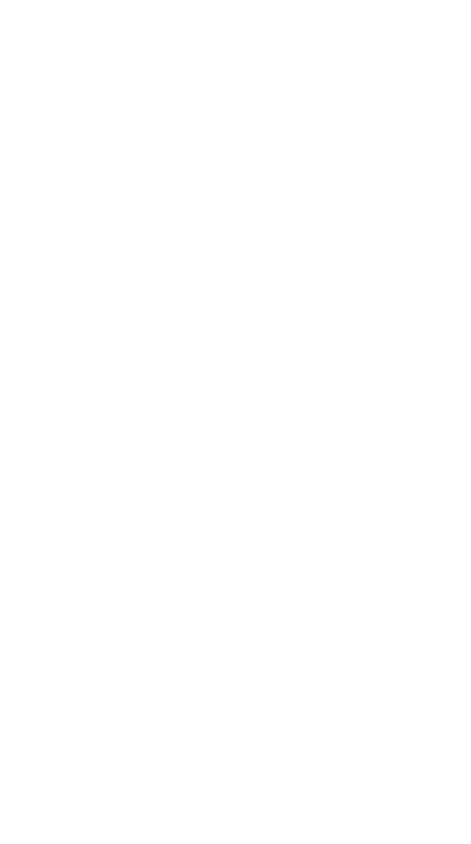
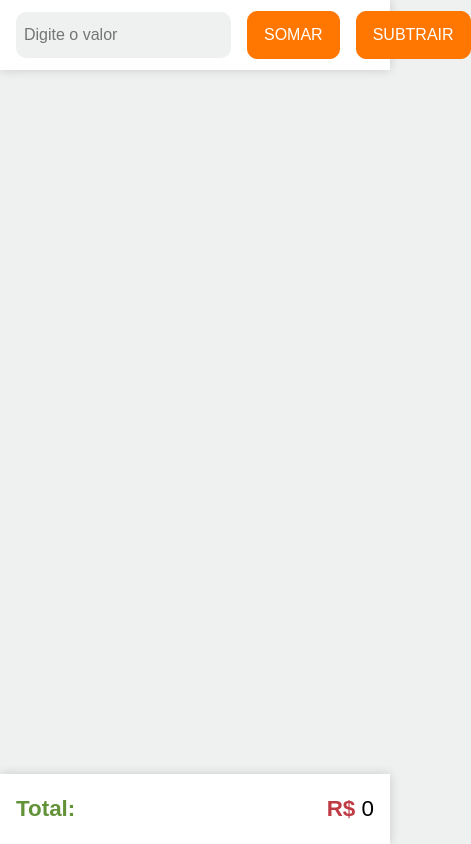
Before and after one commit to garciamendes/calc_x, a plain HTML site: page index.html in a window 390 px wide. Shown: the whole page, 471 px wide, since content can reach past the window. Drawn offline with Linux system fonts and the light colour scheme.

Commit message:
Sistema de soma e sub

```diff
--- a/index.html
+++ b/index.html
@@ -4,11 +4,34 @@
 <head>
   <meta charset="UTF-8">
   <meta name="viewport" content="width=device-width, initial-scale=1.0">
-  <title>Document</title>
+  <link rel="stylesheet" href="./styles/styles.css">
+  <link rel="stylesheet" href="./styles/page.css">
+  <link rel="stylesheet" href="./styles/media_queries.css">
+  <title>Calc</title>
 </head>
 
-<body>
+<body onload="onPage()">
+  <div class="container_main">
+    <div class="container_enter_values">
+      <input type="number" id="input_value" placeholder="Digite o valor">
+      <button onclick="setValue('sum')">SOMAR</button>
+      <button onclick="setValue('subtract')">SUBTRAIR</button>
+    </div>
 
+    <ul id="container_history" class="container_history">
+    </ul>
+
+    <div class="container_total">
+      <strong>Total:</strong>
+
+      <div class="value">
+        <strong>R$</strong>
+        <span id="content_value">0</span>
+      </div>
+    </div>
+  </div>
+
+  <script src="./scripts/script.js"></script>
 </body>
 
 </html>
--- /dev/null
+++ b/scripts/script.js
@@ -0,0 +1,114 @@
+function setHistory(value) {
+  var containerHistory = document.getElementById("container_history")
+
+  const contentLi = document.createElement('li')
+
+  const strongElement = document.createElement('strong')
+  strongElement.innerText = 'R$ '
+
+  const spanElement = document.createElement('span')
+  spanElement.innerText = value
+
+  contentLi.appendChild(strongElement)
+  contentLi.appendChild(spanElement)
+
+  containerHistory.appendChild(contentLi)
+}
+
+/**
+ *
+ * @param {string} inputValue
+ * @param {boolean} isOnLoad
+ */
+function addHistory(inputValue, isOnLoad = false) {
+  const historiesValuesStringGet = sessionStorage.getItem('histories_values')
+  const historiesValues = JSON.parse(historiesValuesStringGet) || []
+
+  if (!historiesValues.length && isOnLoad) {
+    const historiesValuesString = JSON.stringify([])
+    sessionStorage.setItem('histories_values', historiesValuesString)
+  }
+
+  if (inputValue) {
+    let newArray = [...historiesValues, Number(inputValue)]
+    const historiesValuesString = JSON.stringify(newArray)
+    sessionStorage.setItem('histories_values', historiesValuesString)
+  }
+
+  if (isOnLoad) {
+    for (let historyValue of historiesValues) {
+      setHistory(historyValue)
+    }
+  } else {
+    setHistory(inputValue)
+  }
+}
+
+function setInfoTotal(newValue) {
+  var containerTotalValue = document.getElementById("content_value")
+  let totalValue = Number(sessionStorage.getItem('total_value'))
+
+  if (!newValue && !totalValue) {
+    sessionStorage.setItem('total_value', 0)
+    return
+  }
+
+  if (totalValue) {
+    totalValue = newValue ? newValue : totalValue
+    sessionStorage.setItem('total_value', totalValue)
+  }
+
+  if (!totalValue) {
+    sessionStorage.setItem('total_value', newValue)
+  }
+
+  let final_value = totalValue.toFixed(2)
+  containerTotalValue.innerText = final_value
+}
+
+function sum(value) {
+  let totalValue = Number(sessionStorage.getItem('total_value')) || null
+
+  if (totalValue)
+    return value + totalValue
+
+  return value
+}
+
+function subtract(value) {
+  let totalValue = Number(sessionStorage.getItem('total_value')) || null
+
+  if (totalValue)
+    return totalValue - value
+
+  return value
+}
+
+function setValue(type) {
+  var inputValue = document.getElementById("input_value").value
+  let totalValue = null
+
+  if (!inputValue)
+    return alert('Um valor precisa ser passado')
+
+  switch (type) {
+    case 'sum':
+      totalValue = sum(Number(inputValue))
+      break;
+    case 'subtract':
+      totalValue = subtract(Number(inputValue))
+      break;
+    default:
+      break;
+  }
+
+  addHistory(inputValue)
+
+  document.getElementById("input_value").value = ''
+  setInfoTotal(totalValue)
+}
+
+function onPage() {
+  setInfoTotal()
+  addHistory('', true)
+}
--- /dev/null
+++ b/styles/media_queries.css
@@ -0,0 +1,25 @@
+@media only screen and (max-width: 1220px) {
+  .container_main {
+    width: 70%;
+  }
+}
+
+@media only screen and (max-width: 1024px) {
+  .container_main {
+    width: 100%;
+  }
+
+  .container_history {
+    padding-left: .5rem;
+  }
+
+  .container_enter_values {
+    margin-top: 0px;
+    border-radius: 0px;
+  }
+
+  .container_total {
+    margin-bottom: 0px;
+    border-radius: 0px;
+  }
+}
--- /dev/null
+++ b/styles/page.css
@@ -0,0 +1,105 @@
+.container_main {
+  position: relative;
+  display: flex;
+  flex-direction: column;
+  height: 100%;
+  width: 60%;
+  align-items: center;
+  margin: 0 auto;
+}
+
+.container_enter_values {
+  display: flex;
+  justify-content: space-between;
+  align-items: center;
+  height: max-content;
+  padding: 0 1rem;
+  width: 100%;
+  background-color: var(--white);
+  margin-top: 1rem;
+  height: 70px;
+  border-radius: 10px;
+  box-shadow: 0px 0px 10px var(--shadow);
+}
+
+.container_enter_values input {
+  padding: .9rem 0px .9rem .5rem;
+  flex: 1;
+  border: none;
+  background-color: var(--gray-7);
+  border-radius: 10px;
+  font-size: 1rem;
+  outline: none;
+}
+
+.container_enter_values input::-webkit-outer-spin-button,
+.container_enter_values input::-webkit-inner-spin-button {
+  -webkit-appearance: none;
+}
+
+.container_enter_values input[type=number] {
+  -moz-appearance: textfield;
+}
+
+.container_enter_values button {
+  cursor: pointer;
+  padding: .9rem 1rem;
+  margin-left: 1rem;
+  border: none;
+  background-color: var(--orange-dark);
+  border: 1px solid var(--orange-dark);
+  color: var(--white);
+  border-radius: 10px;
+  font-size: 1rem;
+  outline: none;
+  transition: .23s;
+}
+.container_enter_values button:hover {
+  background-color: transparent;
+  border: 1px solid var(--orange-dark);
+  color: var(--orange-dark);
+}
+
+.container_history {
+  overflow: auto;
+  display: flex;
+  flex-direction: column-reverse;
+  flex: 1;
+  margin-top: 0.3rem;
+  font-size: 1.3rem;
+  width: 100%;
+  justify-content: flex-end;
+}
+
+.container_history li > strong {
+  color: var(--red-dark);
+}
+.container_history li > span {
+  color: var(--gray-1);
+}
+
+.container_history::-webkit-scrollbar {
+  width: 0;
+}
+
+.container_total {
+  display: flex;
+  justify-content: space-between;
+  align-items: center;
+  height: max-content;
+  width: 100%;
+  background-color: var(--white);
+  margin-bottom: 1rem;
+  height: 70px;
+  border-radius: 10px;
+  padding: 0 1rem;
+  font-size: 1.4rem;
+  box-shadow: 0px 0px 10px var(--shadow);
+}
+
+.container_total > strong {
+  color: var(--green-dark);
+}
+.value strong {
+  color: var(--red-dark);
+}
--- /dev/null
+++ b/styles/styles.css
@@ -0,0 +1,43 @@
+:root {
+  --red-dark: #BF3B44;
+  --red-mid: #F3BABD;
+  --red-light: #F4E6E7;
+  --orange-dark: #ff7700;
+  --orange-mid: #ff973c;
+  --orange-light: #ffb778;
+  --yellow-dark: #ffe900;
+  --yellow-mid: #ffee3e;
+  --yellow-light: #FAF7D1;
+  --blue-dark: #1700ff;
+  --blue-mid: #402eff;
+  --blue-light: #6487f8;
+  --green-dark: #639339;
+  --green-mid: #CBE4B4;
+  --green-light: #E5F0DB;
+  --gray-1: #1B1D1E;
+  --gray-2: #333638;
+  --gray-4: #5C6265;
+  --gray-5: #B9BBBC;
+  --gray-6: #DDDEDF;
+  --gray-7: #EFF0F0;
+  --white: #FFFFFF;
+
+  --shadow: #00000029;
+}
+
+* {
+  margin: 0;
+  padding: 0;
+  box-sizing: border-box;
+}
+
+html, body, #root {
+  height: 100%;
+  width: 100%;
+  font-family: 'Nunito Sans', sans-serif;
+  background: var(--gray-7);
+
+  input {
+    outline: none;
+  }
+}
```
